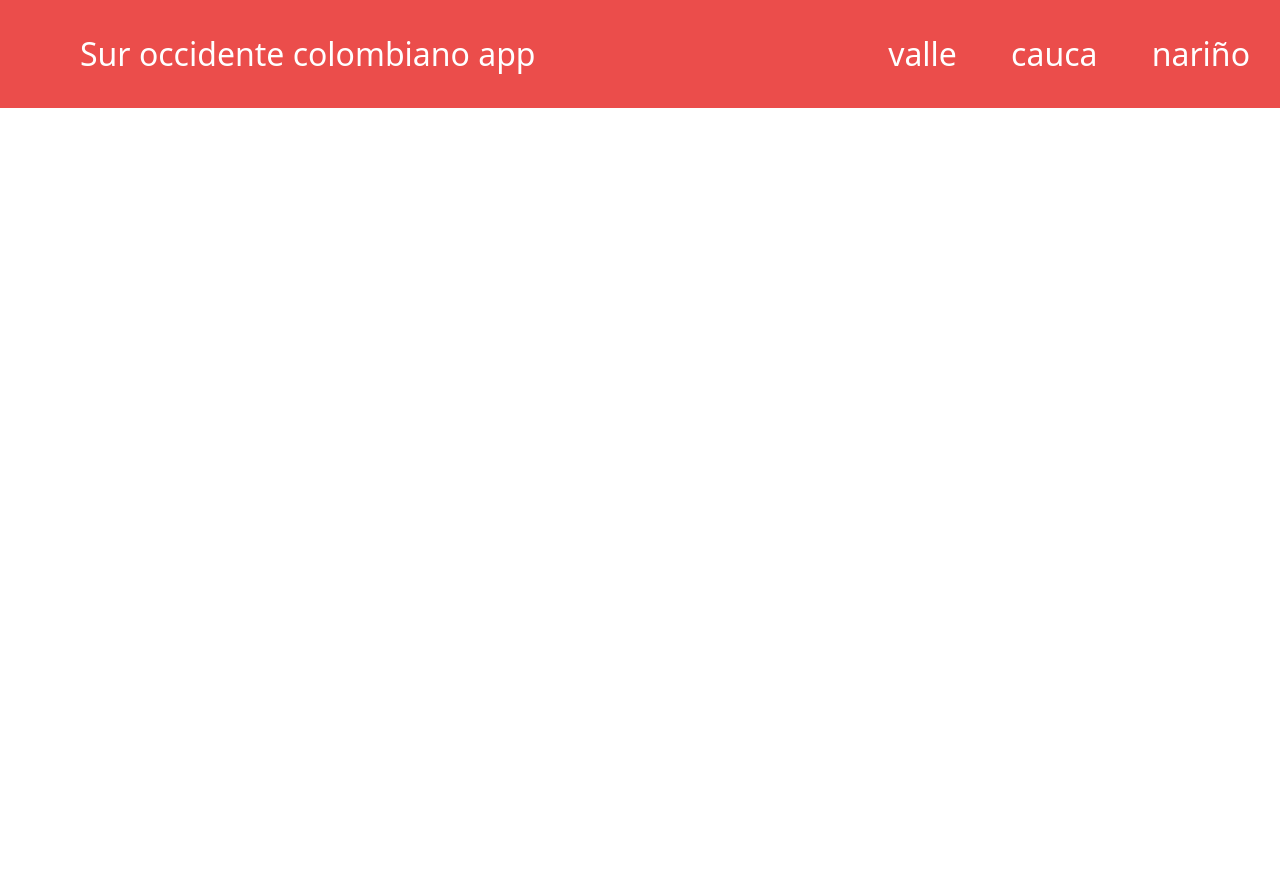
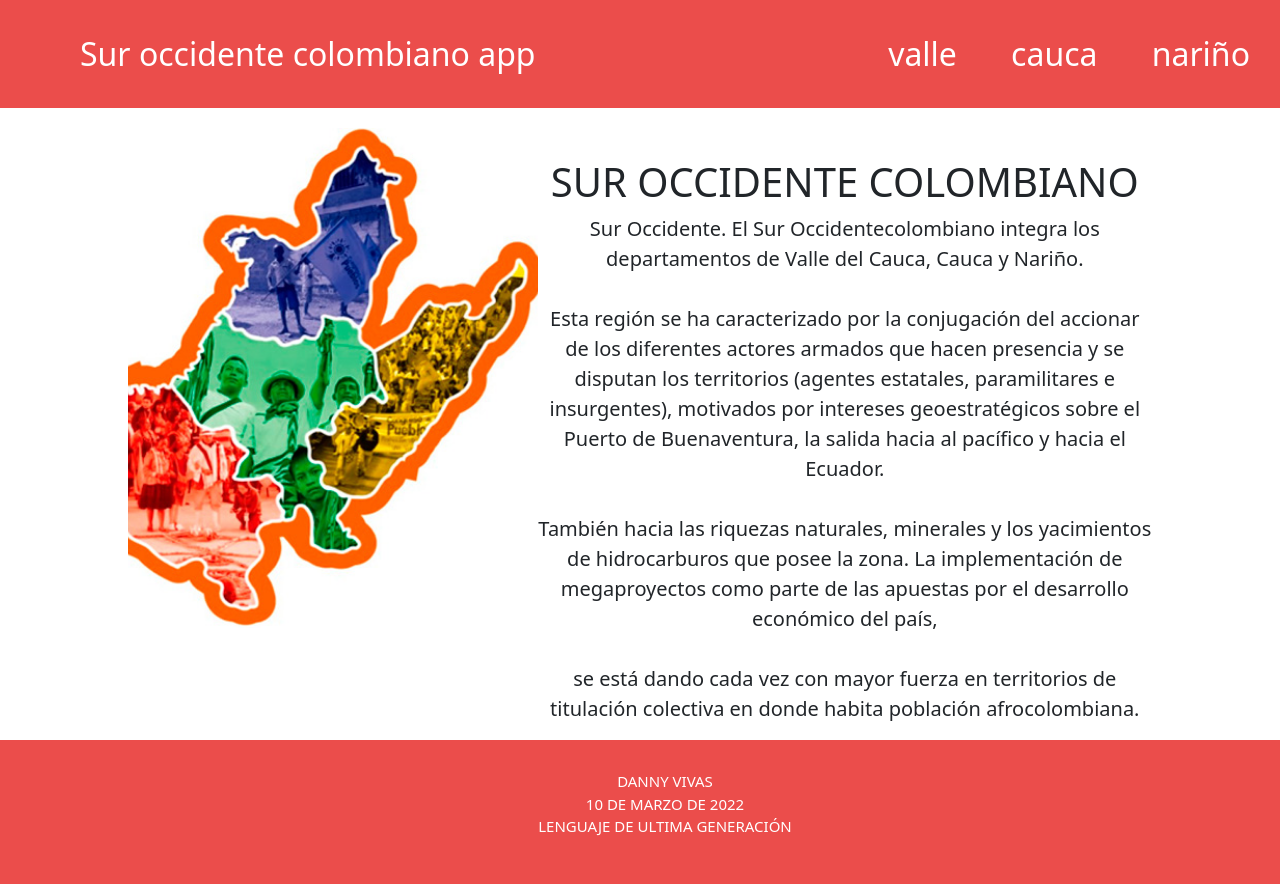
Before and after one commit to dnn-coder/parcial1, a plain HTML site: page index.html in a window 1280 px wide. Before the commit the page ends 800 px from the top, so only its background shows below. Drawn offline with nearby package versions, Linux system fonts and the light colour scheme.

Commit message:
agregando cambios de la descripcion principal

```diff
--- a/css/styles.css
+++ b/css/styles.css
@@ -14,3 +14,35 @@
     font-size: 2rem;
     color: white;
 }
+
+.principal {
+    width: 80%;
+    margin: auto;
+}
+
+.img-principal {
+    background-image: url("../img/SUROCCIDENTE.jpg");
+    background-size: cover;
+    background-position: center;
+    width: 40%;
+    height: 500px;
+    margin-top: 20px;
+
+}
+
+.text-principal {
+    margin-top: 50px;
+    justify-content: center;
+    text-align: center;
+    width: 60%;
+    font-size: 20px;
+}
+
+.footer-space {
+    justify-content: center;
+    text-align: center;
+}
+
+.footer-space p {
+    font-size: 15px;
+}
--- a/index.html
+++ b/index.html
@@ -17,9 +17,33 @@
             <a class="options-bar text-decoration" href="">valle</a>
             <a class="options-bar text-decoration" href="">cauca</a>
             <a class="options-bar text-decoration" href="">nariño</a>
-
         </div>
     </nav>
+    <section class="principal d-flex ">
+        <div class="img-principal"></div>
+        <div class="text-principal ">
+            <h1>SUR OCCIDENTE COLOMBIANO</h1>
+            <P class="justify">Sur Occidente.
+
+                El Sur Occidentecolombiano integra los departamentos de Valle del Cauca, Cauca y Nariño. <br><br>
+                Esta región se ha caracterizado por la conjugación
+                del accionar de los diferentes actores armados que hacen presencia
+                 y se disputan los territorios (agentes estatales, paramilitares e insurgentes), motivados por intereses geoestratégicos
+                 sobre el Puerto de Buenaventura, la salida hacia al pacífico y hacia el Ecuador. <br><br>
+                También hacia las riquezas naturales,
+                 minerales y los yacimientos de hidrocarburos que posee la zona.
+
+                La implementación de megaproyectos como parte de las apuestas por el desarrollo económico del país, <br><br>
+                se está dando cada vez con mayor fuerza en territorios de titulación colectiva en donde habita población afrocolombiana.</P>
+        </div>
+
+    </section>
+    <footer class="d-flex nav-space footer-space">
+        <p class="options-bar text-decoration">DANNY VIVAS <br>
+            10 DE MARZO DE 2022 <br>
+            LENGUAJE DE ULTIMA GENERACIÓN</p>
+
+    </footer>
 
 </body>
 </html>
```
